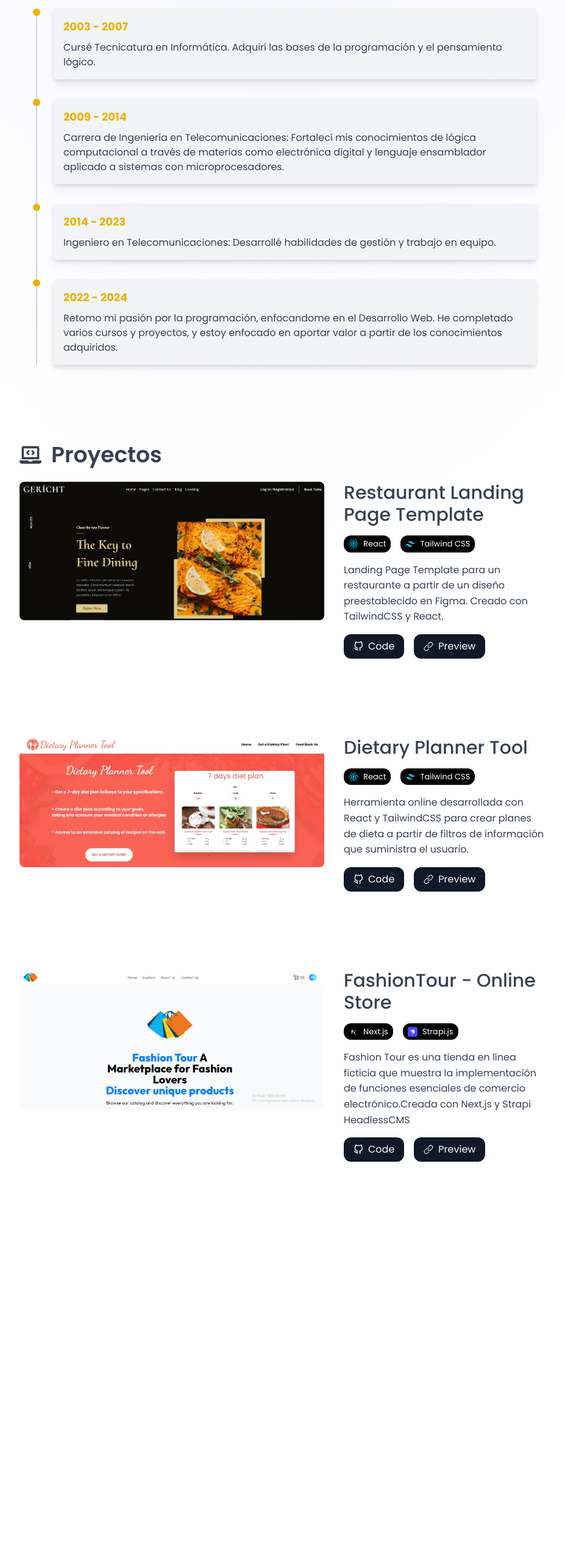
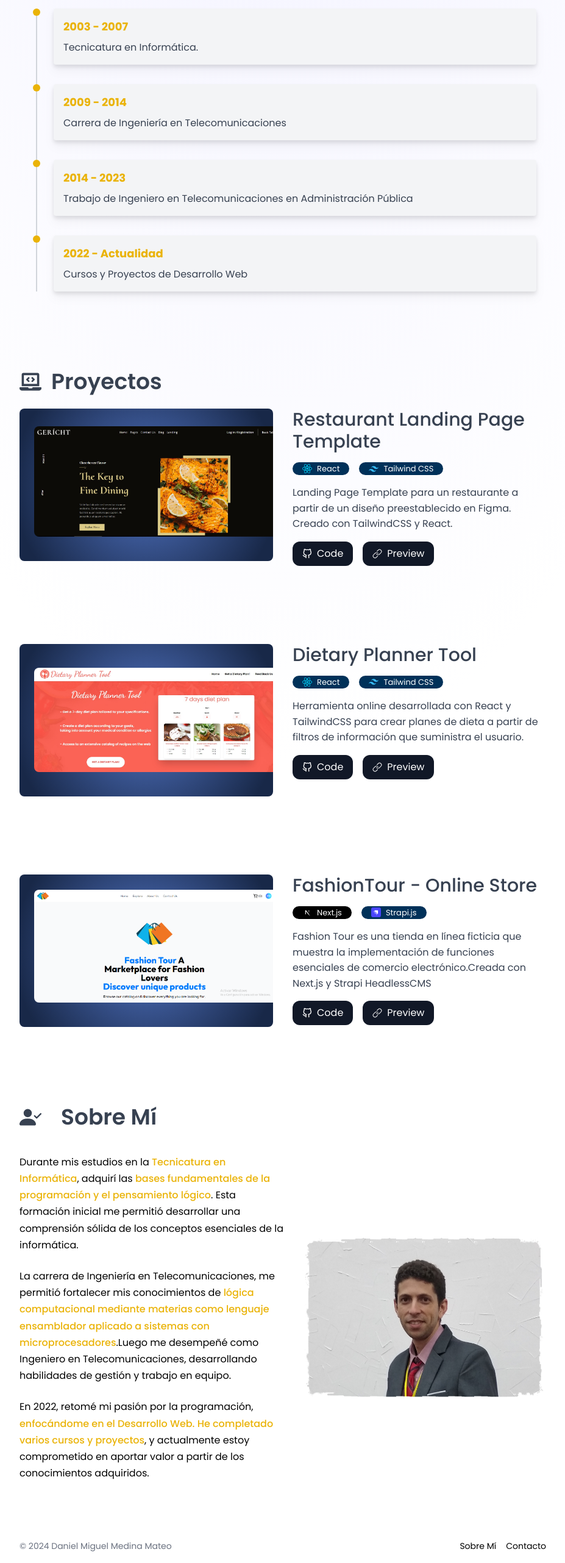
Before and after one commit to dmedinasm/miportfoliowebnextjs, a Next.js app: page / in a window 1280 px wide. Shown: the part 846-3409 px from the top of the page at 61% size, without its empty margins (176-1103 px from the left). Before the commit the page ends 2879 px from the top, so only its background shows below. Built offline with nearby package versions, Linux system fonts and the light colour scheme.

Commit message:
Completadas secciones Proyectos y Footer

```diff
--- a/src/app/page.tsx
+++ b/src/app/page.tsx
@@ -2,6 +2,8 @@ import Hero from '../components/Hero'
 import Header from '../components/Header'
 import Education from '@/components/Education'
 import Proyectos from '@/components/Proyectos'
+import AboutMe from '@/components/AboutMe'
+import Footer from '@/components/Footer'
 
 export default function Home () {
   return (
@@ -10,6 +12,8 @@ export default function Home () {
       <Hero/>
       <Education/>
       <Proyectos/>
+      <AboutMe/>
+      <Footer/>
     </main>
   )
 }
--- /dev/null
+++ b/src/components/AboutMe.tsx
@@ -0,0 +1,18 @@
+import Image from 'next/image'
+import React from 'react'
+import { BsPersonCheckFill } from 'react-icons/bs'
+export default function AboutMe () {
+  return (
+        <section>
+            <h2 className='text-4xl flex items-center text-gray-700 font-semibold gap-8 mb-10'><BsPersonCheckFill />Sobre Mí</h2>
+            <div className='flex items-center gap-6 flex-1'>
+                <div className='flex flex-col justify-start gap-6 leading-[1.7] '>
+                    <p>Durante mis estudios en la <span className='text-yellow-500  font-medium'>Tecnicatura en Informática</span>, adquirí las <span className='text-yellow-500 font-medium'>bases fundamentales de la programación y el pensamiento lógico</span>. Esta formación inicial me permitió desarrollar una comprensión sólida de los conceptos esenciales de la informática.</p>
+                    <p>La carrera de Ingeniería en Telecomunicaciones, me permitió fortalecer mis conocimientos de <span className='text-yellow-500 font-medium'>lógica computacional mediante materias como  lenguaje ensamblador aplicado a sistemas con microprocesadores</span>.Luego me desempeñé como Ingeniero en Telecomunicaciones, desarrollando habilidades de gestión y trabajo en equipo.</p>
+                    <p>En 2022, retomé mi pasión por la programación, <span className='text-yellow-500 font-medium'>enfocándome en el Desarrollo Web. He completado varios cursos y proyectos</span>, y actualmente estoy comprometido en aportar valor a partir de los conocimientos adquiridos.</p>
+                </div>
+                <Image src='/about.jpg' alt='about_image' width={400} height={400} />
+            </div>
+        </section>
+  )
+}
--- a/src/components/EducationItem.tsx
+++ /dev/null
@@ -1,15 +0,0 @@
-import React from 'react'
-
-export default function EducationItem () {
-  return (
-    <div className="flex items-start mb-8">
-    <div className="relative flex items-center justify-center w-6 flex-shrink-0 mr-4">
-      <div className="w-3 h-3 bg-blue-500 rounded-full z-10"></div>
-    </div>
-    <div className="bg-white p-4 rounded shadow-md flex-grow">
-      <h3 className="font-bold text-lg mb-2">titulo</h3>
-      <p>contenido</p>
-    </div>
-  </div>
-  )
-}
--- /dev/null
+++ b/src/components/Footer.tsx
@@ -0,0 +1,14 @@
+import Link from 'next/link'
+import React from 'react'
+
+export default function Footer () {
+  return (
+    <footer className='my-24 flex items-center justify-between text-sm '>
+        <p className='text-gray-500'>&copy; 2024 Daniel Miguel Medina Mateo</p>
+        <ul className='flex items-center gap-4'>
+            <li className='hover:underline'><Link href='#'>Sobre Mí</Link></li>
+            <li><Link href='#' className='hover:underline'>Contacto</Link></li>
+        </ul>
+    </footer>
+  )
+}
--- a/src/components/ProyectItem.tsx
+++ b/src/components/ProyectItem.tsx
@@ -5,14 +5,17 @@ import { GoLink } from 'react-icons/go'
 import { TAG } from '../tagstack'
 export default function ProyectItem ({ title, description, image, tags } : {title:string, description: string, image:string, tags:TAG[]}) {
   return (
-    <div className='flex items-start gap-8 text-gray-700 mb-32'>
-        <Image src={image} alt='project-image' width={500} height={500} className='object-cover  transition duration-500  hover:shadow-2xl hover:scale-105 rounded-lg'/>
-        <div className='flex flex-col justify-start gap-4'>
+    <div className='flex items-start gap-8 text-gray-700 mb-32 '>
+        <div className='relative bg-projectGradient w-[700px] h-[250px] overflow-hidden flex-1 rounded-lg transition duration-500   hover:shadow-2xl' >
+        <Image src={image} alt='project-image' width={400} height={400} className='transition duration-500   bottom-10 left-6  rounded-lg  absolute hover:scale-105' loading='lazy'/>
+        </div>
+
+        <div className='flex flex-col justify-start gap-4 flex-1'>
             <h2 className='text-3xl font-medium'>{title}</h2>
             <div className='flex items-center gap-4'>
                 {
                     tags.map(tag =>
-                        <span key={tag.name} className='flex items-center gap-2 text-[13px]  bg-black text-white px-2 py-1 w-fit rounded-xl'>
+                        <span key={tag.name} style={{ backgroundColor: `${tag.bgColor}` }} className='flex items-center gap-2 text-[13px]   text-white px-4 py-[0.8px] w-fit rounded-xl'>
                             <Image src={tag.icon} alt={tag.name} width={16} height={16} /> {tag.name}
                         </span>
                     )
--- a/src/components/Proyectos.tsx
+++ b/src/components/Proyectos.tsx
@@ -4,7 +4,7 @@ import ProyectItem from './ProyectItem'
 import { TAGS } from '../tagstack'
 export default function Proyectos () {
   return (
-    <section className='mb-20'>
+    <section className='mb-10'>
     <h2 className='text-4xl flex items-center text-gray-700 font-semibold gap-4 pb-6 '><FaLaptopCode />Proyectos</h2>
     <ProyectItem
      title={'Restaurant Landing Page Template'}
--- a/src/components/VerticalTimeline.tsx
+++ b/src/components/VerticalTimeline.tsx
@@ -8,19 +8,19 @@ export default function VerticalTimeline () {
         <div className="absolute left-3 top-0 bottom-0 w-0.5 bg-gray-300 transform -translate-x-1/2"></div>
         <TimelineItem
           title="2003 - 2007"
-          content="Cursé Tecnicatura en Informática. Adquirí las bases de la programación y el pensamiento lógico."
+          content="Tecnicatura en Informática."
         />
         <TimelineItem
           title="2009 - 2014"
-          content="Carrera de Ingeniería en Telecomunicaciones: Fortalecí mis conocimientos de lógica computacional a través de materias como electrónica digital y lenguaje ensamblador aplicado a sistemas con microprocesadores."
+          content="Carrera de Ingeniería en Telecomunicaciones"
         />
          <TimelineItem
           title="2014 - 2023"
-          content="Ingeniero en Telecomunicaciones: Desarrollé habilidades de gestión y trabajo en equipo."
+          content="Trabajo de Ingeniero en Telecomunicaciones en Administración Pública"
         />
          <TimelineItem
-          title="2022 - 2024"
-          content="Retomo mi pasión por la programación, enfocandome en el Desarrollo Web. He completado varios cursos y proyectos, y estoy enfocado en aportar valor a partir de los conocimientos adquiridos."
+          title="2022 - Actualidad"
+          content="Cursos y Proyectos de Desarrollo Web"
         />
       </div>
     </div>
--- a/src/tagstack.ts
+++ b/src/tagstack.ts
@@ -7,23 +7,23 @@ export type TAG = {
 export const TAGS = {
   React: {
     name: 'React',
-    bgColor: 'bg-[#003159]',
+    bgColor: '#003159',
     icon: '/LogosReact.svg'
   },
   Tailwind: {
     name: 'Tailwind CSS',
-    bgColor: 'bg-[#003159]',
+    bgColor: '#003159',
     icon: '/DeviconTailwindcss.svg'
   },
   Nextjs: {
     name: 'Next.js',
-    bgColor: 'bg-black',
+    bgColor: 'black',
     icon: '/DeviconNextjs.svg'
   },
 
   Strapi: {
     name: 'Strapi.js',
-    bgColor: 'bg-[#003159]',
+    bgColor: '#003159',
     icon: '/LogosStrapiIcon.svg'
   }
 
--- a/tailwind.config.ts
+++ b/tailwind.config.ts
@@ -12,7 +12,9 @@ const config: Config = {
       backgroundImage: {
         'gradient-radial': 'radial-gradient(var(--tw-gradient-stops))',
         'gradient-conic':
-          'conic-gradient(from 180deg at 50% 50%, var(--tw-gradient-stops))'
+          'conic-gradient(from 180deg at 50% 50%, var(--tw-gradient-stops))',
+        projectGradient: 'radial-gradient(circle, #4b6cb7 10%, #182848 90%)'
+
       },
       screens: {
         xs: '480px',
```
Also changed, not shown: public/about.jpg (added).
